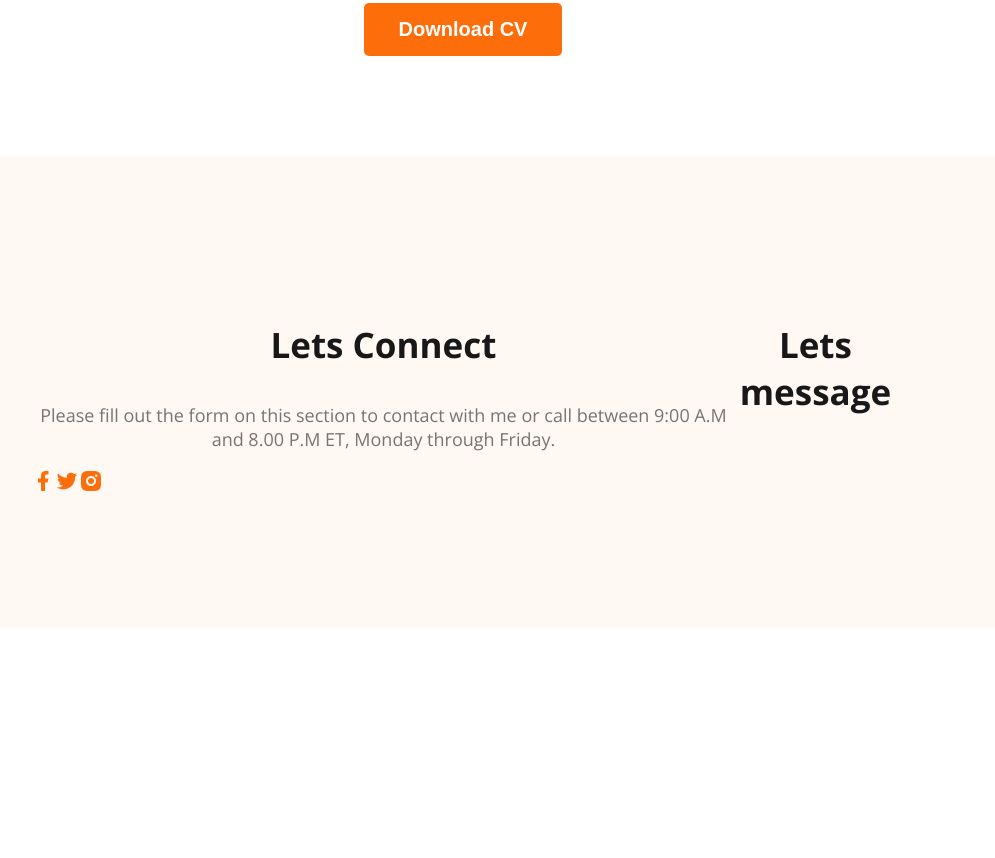
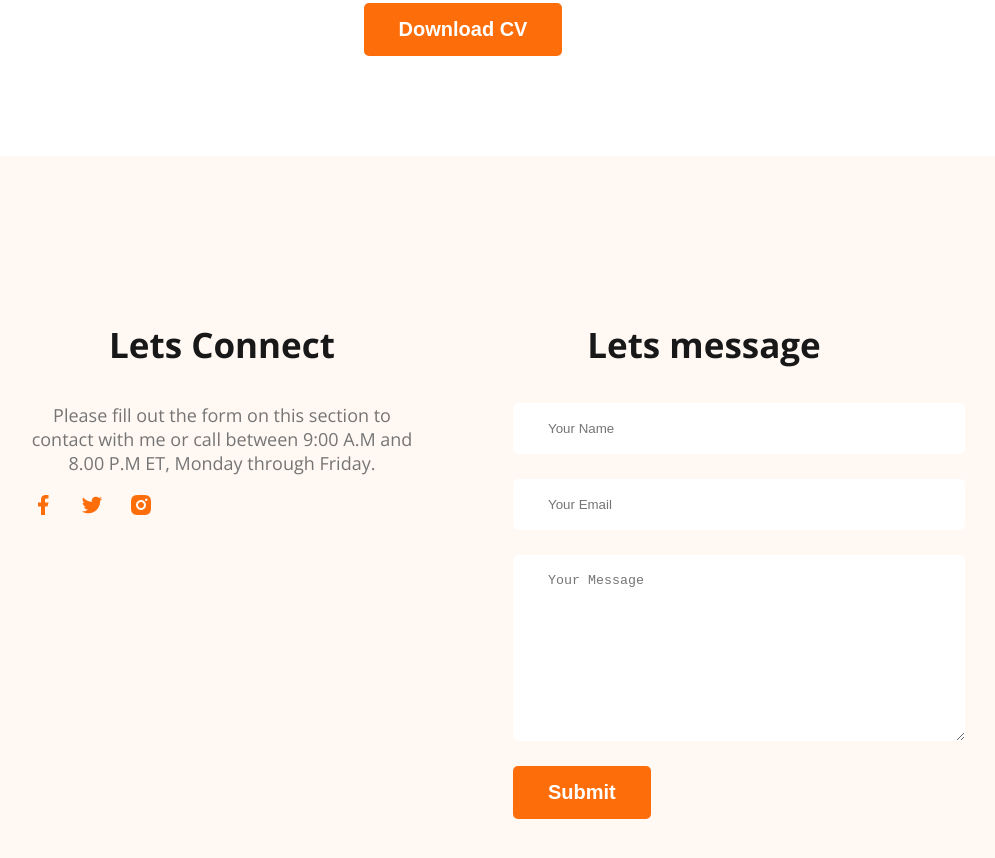
Before and after one commit to ABmaxplunck/webdeveloper-portfolio, a plain HTML site: page index.html in a window 1280 px wide. Shown: the part 3241-4099 px from the top of the page, without its empty margins (177-1172 px from the left). Before the commit the page ends 3877 px from the top, so only its background shows below. Drawn offline with nearby package versions, Linux system fonts and the light colour scheme.

Commit message:
finished footer section with contact form

```diff
--- a/index.html
+++ b/index.html
@@ -238,6 +238,17 @@
 
       <div class="footer-column">
         <h3 class="section-title">Lets message</h3>
+
+        <form class="contact" action="">
+          <input type="text" placeholder="Your Name">
+
+          <input type="email" name="" id="" placeholder="Your Email">
+
+          <textarea name="" placeholder="Your Message" id="" cols="30" rows="10"></textarea>
+          <input class="btn-primary" type="submit" value="Submit">
+
+
+        </form>
       </div>
 
     </footer>
--- a/styles/portfolio.css
+++ b/styles/portfolio.css
@@ -202,7 +202,35 @@ main section {
 
 footer{
   display: flex;
+  gap: 100px;
   background: #FFF8F3;
   margin-top: 100px;
   padding: 130px 200px ;
 }
+
+.footer-column{
+  width: 50%;
+}
+
+
+.social-links a{
+  margin-right: 25px;
+}
+
+
+.contact input[type="text"], .contact input[type="email"],
+ textarea{
+  display: block;
+  margin-bottom: 25px;
+  padding: 18px 35px;
+  color:  #757575;
+  border-radius: 5px;
+  background:#FFF;
+  border: 0;
+  width: 100%;
+
+
+}
+
+
+.contact input[type="text"],
```
